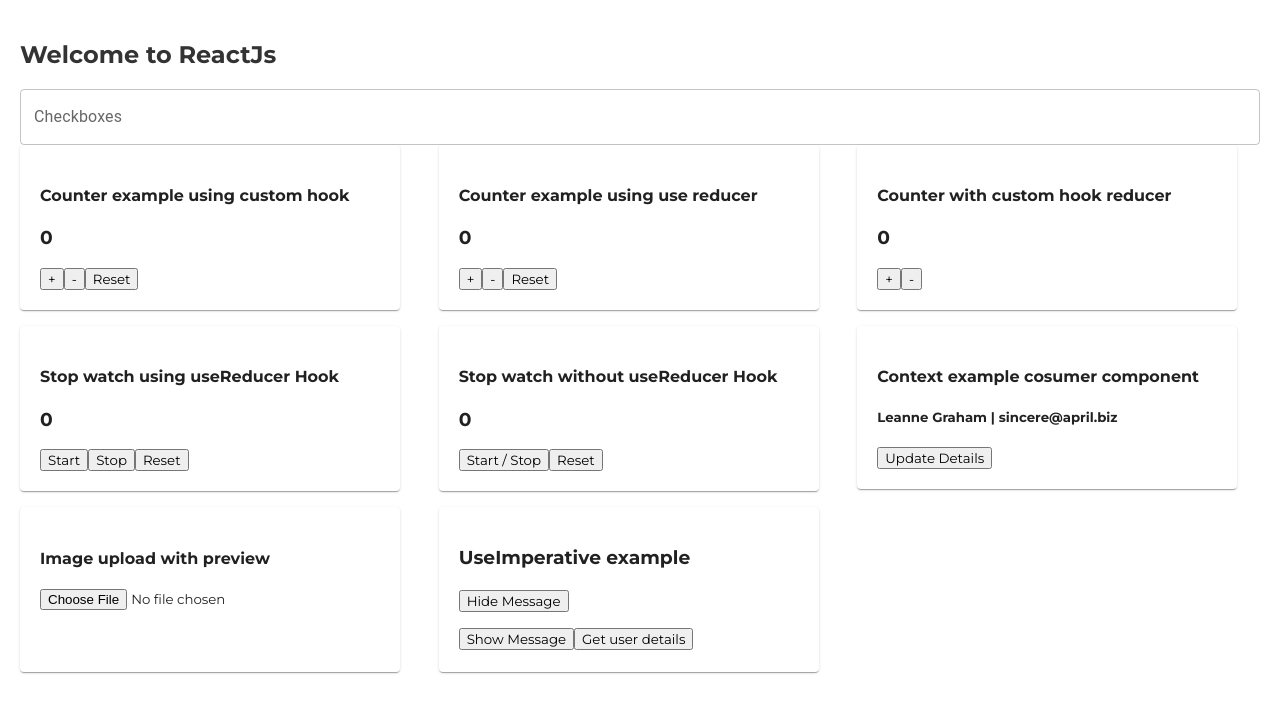
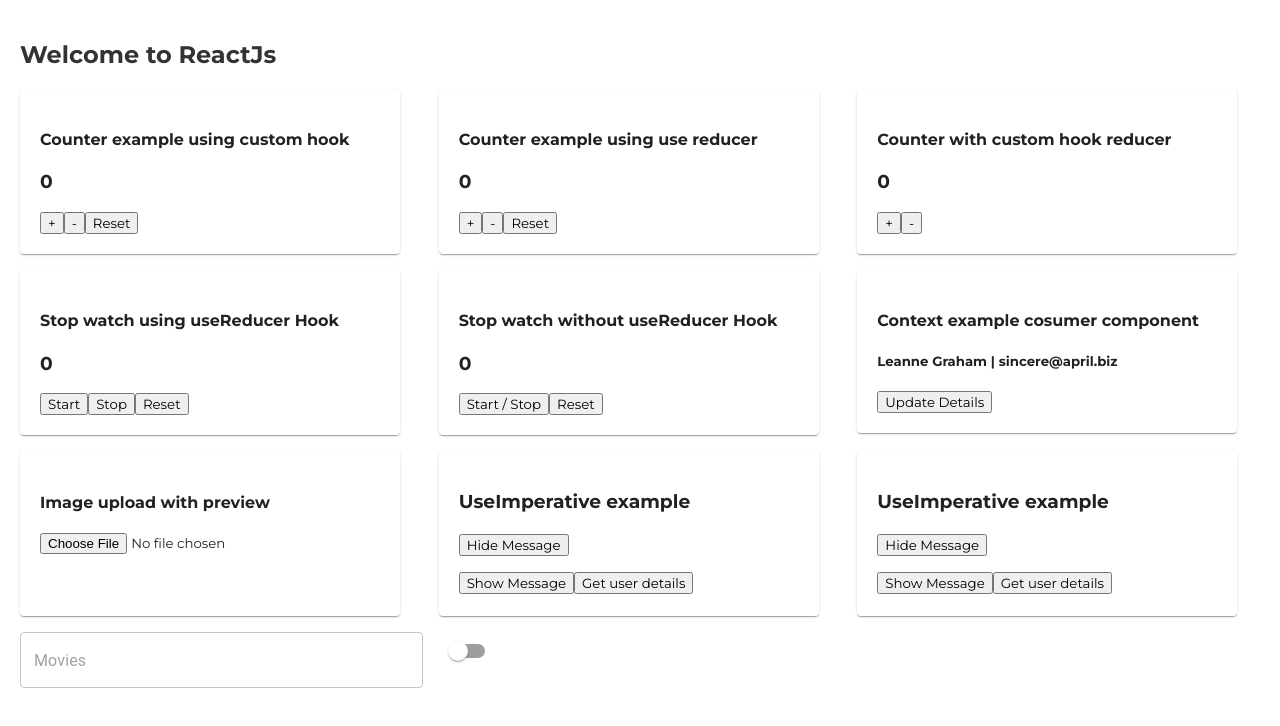
Before and after one commit to vishwakarmaranjeet/react-code-snippets, a React (Create React App) app: page / in a window 1280 px wide. Shown: the top 726 px of the page. Built offline with nearby package versions, Linux system fonts and the light colour scheme.

Commit message:
Switch toggle component added

```diff
--- a/src/Views/Home/index.js
+++ b/src/Views/Home/index.js
@@ -12,24 +12,8 @@ import CounterWithCustomUseReducerHook from "components/CounterWithCustomUseRedu
 import Parent from "components/UseImperativeHandle/Parent";
 import useHover from "Hooks/useHover";
 import UseAutoComplete from "components/UseAutoComplete";
-
-const moviesList = [
-  { label: "The Shawshank Redemption", year: 1994, actor: "ABC" },
-  { label: "The Godfather", year: 1972, actor: "CBD" },
-  { label: "The Godfather: Part II", year: 1974, actor: "GHJ" },
-  { label: "The Dark Knight", year: 2008, actor: "YUI" },
-  { label: "12 Angry Men", year: 1957, actor: "ERT" },
-  { label: "Schindler's List", year: 1993, actor: "HJI" },
-  { label: "Pulp Fiction", year: 1994, actor: "ASD" },
-];
-
-const finalList = moviesList.map((item) => {
-  return {
-    label: `${item.label} ${item.year}, ${item.actor}`,
-  };
-});
-
-console.log(finalList);
+import SwitchToggle from "components/SwitchToggle";
+import { MOVIES_LIST } from "utils/constants";
 
 const Home = () => {
   const [ref, isHovered] = useHover();
@@ -38,7 +22,6 @@ const Home = () => {
       <h2 style={{ color: isHovered ? "red" : "#333" }} ref={ref}>
         Welcome to ReactJs
       </h2>
-      <UseAutoComplete moviesList={finalList} />
       <Grid container spacing={2}>
         <Grid item xs={6} md={4}>
           <CounterWithCustomHook />
@@ -66,6 +49,15 @@ const Home = () => {
         <Grid item xs={6} md={4}>
           <Parent />
         </Grid>
+        <Grid item xs={6} md={4}>
+          <Parent />
+        </Grid>
+        <Grid item xs={6} md={4}>
+          <UseAutoComplete moviesList={MOVIES_LIST} />
+        </Grid>
+        <Grid item xs={6} md={4}>
+          <SwitchToggle />
+        </Grid>
       </Grid>
     </Box>
   );
--- /dev/null
+++ b/src/components/SwitchToggle/index.js
@@ -0,0 +1,69 @@
+import React from "react";
+import Switch from "@mui/material/Switch";
+import Modal from "@mui/material/Modal";
+import Typography from "@mui/material/Typography";
+import Box from "@mui/material/Box";
+import Button from "@mui/material/Button";
+
+const style = {
+  position: "absolute",
+  top: "50%",
+  left: "50%",
+  transform: "translate(-50%, -50%)",
+  width: 400,
+  bgcolor: "background.paper",
+  boxShadow: 24,
+  p: 4,
+};
+
+const SwitchToggle = () => {
+  const [checked, setChecked] = React.useState(false);
+  const [open, setOpen] = React.useState(false);
+  const handleClose = () => setOpen(false);
+
+  const proceedHandler = () => {
+    setChecked((prev) => !prev);
+    handleClose(false);
+  };
+  const handleChange = () => {
+    setOpen(true);
+  };
+
+  return (
+    <>
+      <Modal
+        open={open}
+        onClose={handleClose}
+        aria-labelledby="modal-modal-title"
+        aria-describedby="modal-modal-description"
+      >
+        <Box sx={style}>
+          <Typography id="modal-modal-title" variant="h6" component="h2">
+            Are you sure?
+          </Typography>
+          <Typography id="modal-modal-description" sx={{ mt: 2 }}>
+            Account will be added
+          </Typography>
+          <br />
+          <Button onClick={handleClose} variant="outlined">
+            Cancel
+          </Button>
+          <Button
+            onClick={proceedHandler}
+            variant="outlined"
+            style={{ marginLeft: "12px" }}
+          >
+            Yes
+          </Button>
+        </Box>
+      </Modal>
+      <Switch
+        checked={checked}
+        onChange={handleChange}
+        inputProps={{ "aria-label": "controlled" }}
+      />
+    </>
+  );
+};
+
+export default SwitchToggle;
--- a/src/components/UseAutoComplete/index.js
+++ b/src/components/UseAutoComplete/index.js
@@ -1,11 +1,11 @@
 import * as React from "react";
 import Checkbox from "@mui/material/Checkbox";
-import SearchIcon from "@mui/icons-material/Search";
+// import SearchIcon from "@mui/icons-material/Search";
 import TextField from "@mui/material/TextField";
 import Autocomplete from "@mui/material/Autocomplete";
 import CheckBoxOutlineBlankIcon from "@mui/icons-material/CheckBoxOutlineBlank";
 import CheckBoxIcon from "@mui/icons-material/CheckBox";
-import InputAdornment from "@mui/material/InputAdornment";
+// import InputAdornment from "@mui/material/InputAdornment";
 
 const icon = <CheckBoxOutlineBlankIcon fontSize="small" />;
 const checkedIcon = <CheckBoxIcon fontSize="small" />;
@@ -44,9 +44,7 @@ export default function UseAutoComplete({ moviesList }) {
         }
         return false;
       }}
-      renderInput={(params) => (
-        <TextField {...params} label="Checkboxes" placeholder="Favorites" />
-      )}
+      renderInput={(params) => <TextField {...params} placeholder="Movies" />}
     />
   );
 }
--- /dev/null
+++ b/src/utils/constants.js
@@ -0,0 +1,9 @@
+export const MOVIES_LIST = [
+  { label: "The Shawshank Redemption", year: 1994 },
+  { label: "The Godfather", year: 1972 },
+  { label: "The Godfather: Part II", year: 1974, actor: "GHJ" },
+  { label: "The Dark Knight", year: 2008, actor: "YUI" },
+  { label: "12 Angry Men", year: 1957, actor: "ERT" },
+  { label: "Schindler's List", year: 1993, actor: "HJI" },
+  { label: "Pulp Fiction", year: 1994, actor: "ASD" },
+];
```
